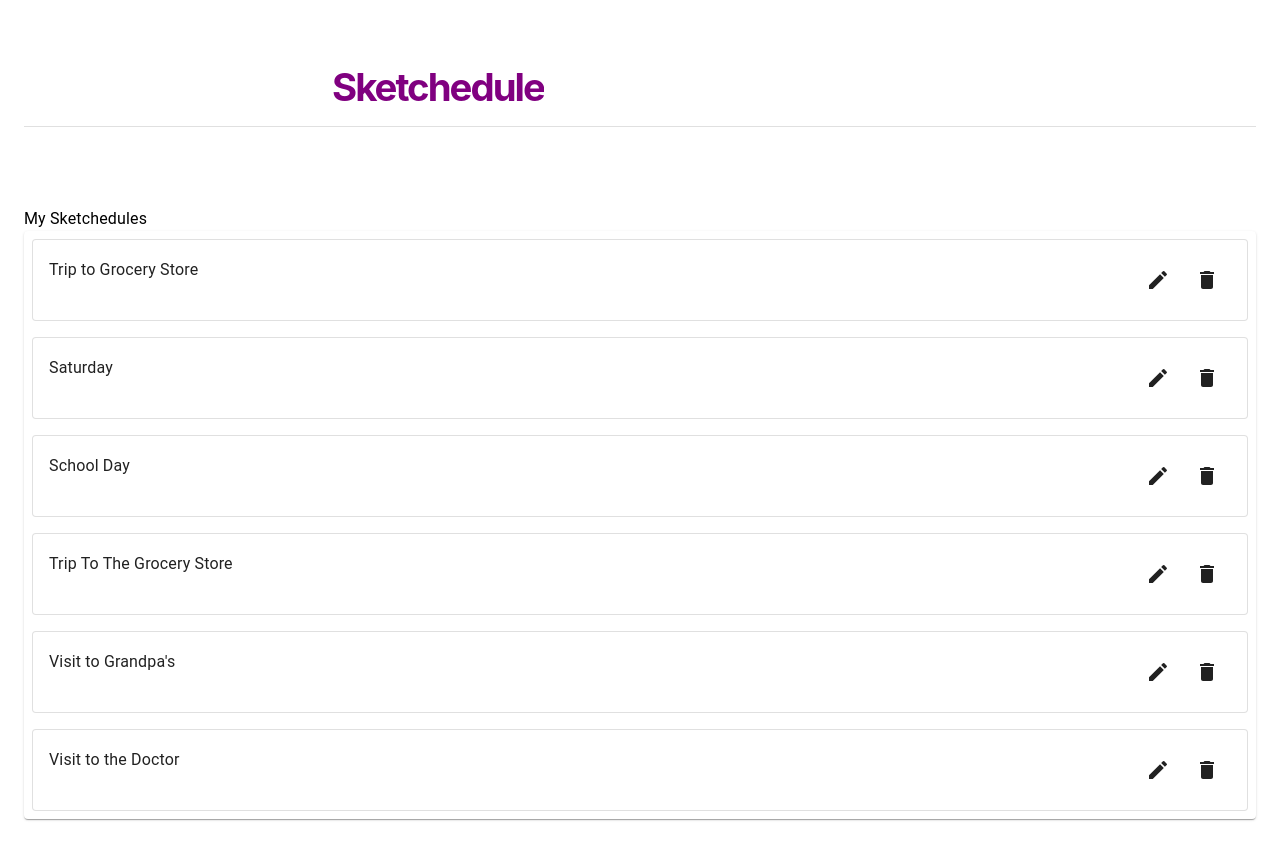
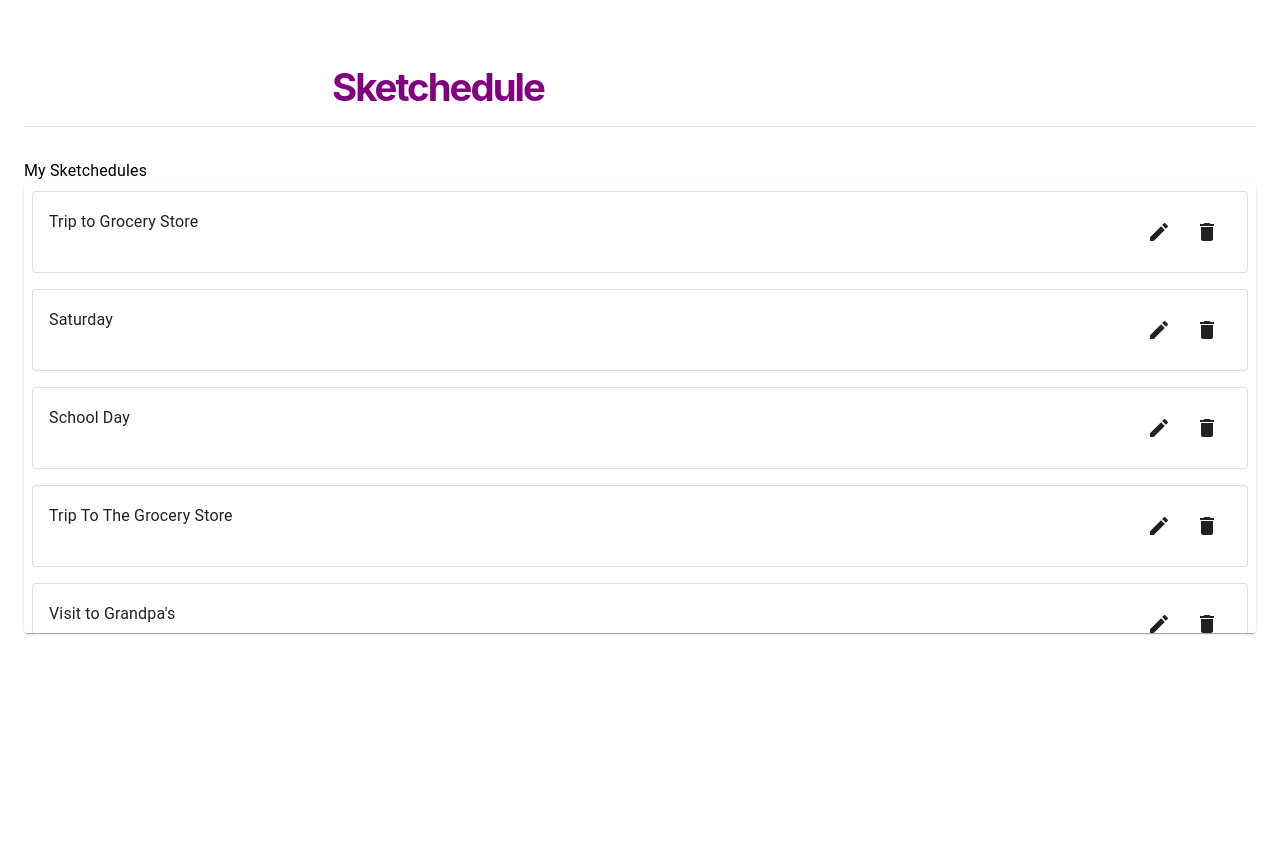
Before and after one commit to julezfitz/Sketchedule, a React (Create React App) app: page / in a window 1280 px wide. Shown: the top 860 px of the page. After the commit the page ends 800 px from the top, so only its background shows below. Built offline with nearby package versions, Linux system fonts and the light colour scheme.

Commit message:
adjust margins and scroll

```diff
--- a/src/Components/Routing.js
+++ b/src/Components/Routing.js
@@ -16,6 +16,10 @@ export default function Routing({ location }) {
         {
             headingTitle: "My Schedules",
             path: "/schedules",
+        },
+        {
+            headingTitle: "New Schedule",
+            path: "/new",
         },
     ];
 
@@ -36,14 +40,12 @@ export default function Routing({ location }) {
                 style={{
                     marginBottom: 0,
                     marginTop: "2rem",
-
-                    overflow: "hidden",
                 }}
             >
                 {headingTitle}
             </Heading>
             <Divider
-                sx={{ marginBottom: "5rem", marginTop: "1rem" }}
+                sx={{ marginBottom: "2rem", marginTop: "1rem" }}
                 color="white"
             />
             <Routes location={location} key={location.pathname}>
--- a/src/Components/Schedules/ScheduleItem.js
+++ b/src/Components/Schedules/ScheduleItem.js
@@ -11,7 +11,7 @@ export default function ScheduleItem(props) {
     return (
         <Paper variant="outlined" sx={{ p: 2, m: 1, flexGrow: 1 }} style={{ cursor: "pointer" }}>
             <Grid container spacing={1} >
-                <Grid item xs={15} sm container>
+                <Grid item xs={16} sm container>
                     <Grid item xs container direction="column" spacing={8}>
                         <Grid item xs>
                             <Typography gutterBottom variant="subtitle1" component="div">
@@ -24,7 +24,7 @@ export default function ScheduleItem(props) {
                         <IconButton
                             size="large"
                             color="inherit"
-                            style={{ marginLeft: 2 }}
+                            style={{ marginLeft: 2.5 }}
                         >
                             <EditIcon />
                         </IconButton>
@@ -32,7 +32,7 @@ export default function ScheduleItem(props) {
                         <IconButton
                             size="large"
                             color="inherit"
-                            style={{ marginLeft: 1 }}
+                            style={{ marginLeft: 0 }}
                         >
                             <DeleteIcon />
                         </IconButton>
--- a/src/Components/Schedules/ScheduleList.js
+++ b/src/Components/Schedules/ScheduleList.js
@@ -10,7 +10,7 @@ export default function ScheduleList() {
     const [schedules, setSchedules] = useState([]);
 
     return (
-        <Box sx={{ flexGrow: 1, minHeight: "100vh" }}>
+        <Box sx={{ flexGrow: 1, minHeight: "60vh" }}>
             <Typography>My Sketchedules</Typography>
             <Grid container spacing={2} columns={16}>
                 <Grid item xs={16}
@@ -28,39 +28,39 @@ export default function ScheduleList() {
                         },
                     }}>
                     <>
-                        <Paper style={{ maxHeight: 600, overflow: 'auto' }}>
+                        <Paper style={{ maxHeight: 450, overflow: 'auto' }}>
                             <Grid container direction="row">
-                                <Grid item xs={13.7}>
+                                <Grid item xs={15}>
                                     <ScheduleItem
                                         key={Math.random().toString(36).substr(2, 9)}
                                         name="Trip to Grocery Store"
                                     />
                                 </Grid>
-                                <Grid item xs={13.7}>
+                                <Grid item xs={15}>
                                     <ScheduleItem
                                         key={Math.random().toString(36).substr(2, 9)}
                                         name="Saturday"
                                     />
                                 </Grid>
-                                <Grid item xs={13.7}>
+                                <Grid item xs={15}>
                                     <ScheduleItem
                                         key={Math.random().toString(36).substr(2, 9)}
                                         name="School Day"
                                     />
                                 </Grid>
-                                <Grid item xs={13.7}>
+                                <Grid item xs={15}>
                                     <ScheduleItem
                                         key={Math.random().toString(36).substr(2, 9)}
                                         name="Trip To The Grocery Store"
                                     />
                                 </Grid>
-                                <Grid item xs={13.7}>
+                                <Grid item xs={15}>
                                     <ScheduleItem
                                         key={Math.random().toString(36).substr(2, 9)}
                                         name="Visit to Grandpa's"
                                     />
                                 </Grid>
-                                <Grid item xs={13.7}>
+                                <Grid item xs={15}>
                                     <ScheduleItem
                                         key={Math.random().toString(36).substr(2, 9)}
                                         name="Visit to the Doctor"
```
